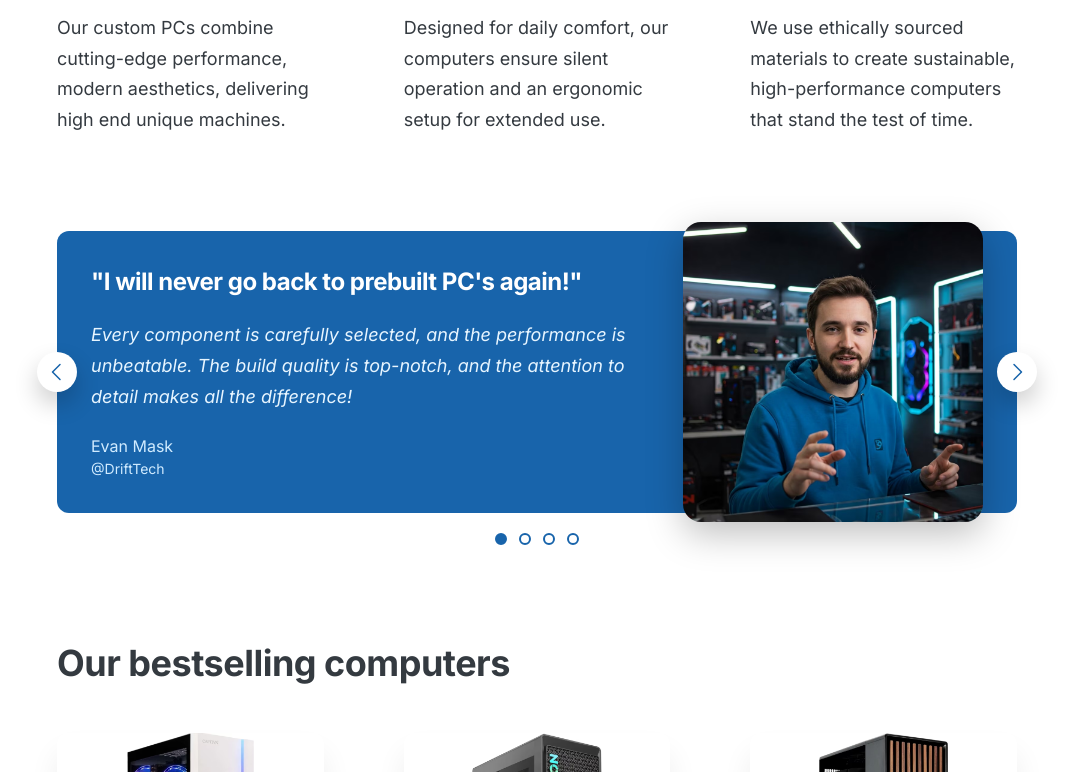
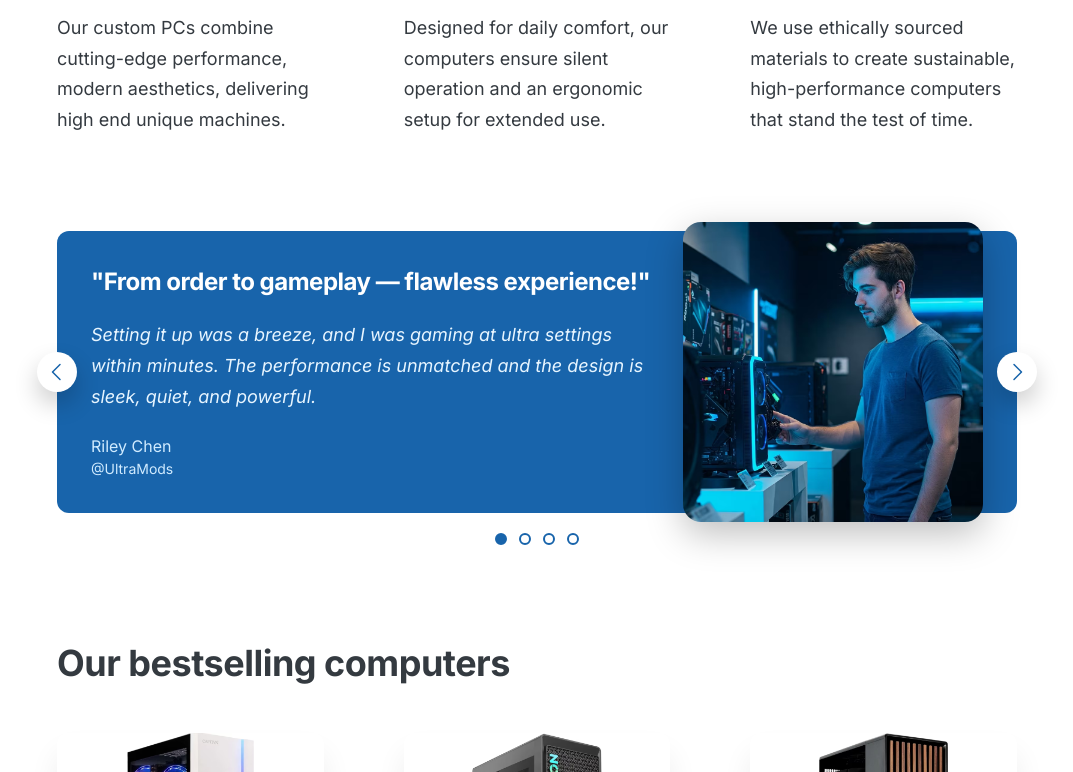
Before and after one commit to maxhabibulin/Click-And-Build, a plain HTML site: page index.html in a window 1280 px wide. Both pictures are taken after a click on the button 160 px from the left and 1151 px from the top of the page. Shown: the part 779-1551 px from the top of the page, without its empty margins (103-1176 px from the left). Drawn offline with Linux system fonts and the light colour scheme.

Commit message:
feat: add testimonial feature with new class and dynamic rendering

```diff
--- a/index.html
+++ b/index.html
@@ -103,19 +103,28 @@
       <section class="container testimonial-section">
         <div class="testimonial-layout">
           <div class="testimonial-box">
-            <h2>"I will never go back to prebuilt PC's again!"</h2>
-            <blockquote class="testimonial-text">
+            <h2 id="testimonial-heading">
+              "I will never go back to prebuilt PC's again!"
+            </h2>
+            <blockquote class="testimonial-text" id="testimonial-text-quote">
               Every component is carefully selected, and the performance is
               unbeatable. The build quality is top-notch, and the attention to
               detail makes all the difference!
             </blockquote>
-            <p class="testimonial-author">Evan Mask</p>
-            <p class="testimonial-job">@DriftTech</p>
+            <p class="testimonial-author" id="testimonial-author-name">
+              Evan Mask
+            </p>
+            <p class="testimonial-job" id="testimonial-job-tag">@DriftTech</p>
           </div>
-          <img src="img/customer.avif" alt="Customer" />
+          <img
+            id="testimonial-image"
+            src="img/customer-1.avif"
+            alt="Customer"
+          />
         </div>
         <button
           class="testimonial-btn btn--left"
+          id="move-testimonial-backward"
           aria-label="Previous testimonial"
         >
           <svg
@@ -133,6 +142,7 @@
         </button>
         <button
           class="testimonial-btn btn--right"
+          id="move-testimonial-forward"
           aria-label="Next testimonial"
         >
           <svg
--- a/main.js
+++ b/main.js
@@ -1,7 +1,42 @@
 "use strict";
 
 import CurrentYear from "./modules/current-year.js";
+import Testimonial from "./modules/testimonial.js";
 
+const testimonial = new Testimonial();
 const currentYear = new CurrentYear();
+
+const testimonialElements = {
+  heading: document.querySelector("#testimonial-heading"),
+  quote: document.querySelector("#testimonial-text-quote"),
+  name: document.querySelector("#testimonial-author-name"),
+  tag: document.querySelector("#testimonial-job-tag"),
+  image: document.querySelector("#testimonial-image"),
+  btnBackward: document.querySelector("#move-testimonial-backward"),
+  btnForward: document.querySelector("#move-testimonial-forward"),
+};
 const showCurrentYear = document.querySelector("#show-current-year");
+
 showCurrentYear.textContent = currentYear.getCurrentYear();
+
+const render = () => {
+  const { heading, quote, name, tag, image } = testimonial
+    .getTestimonials()
+    .at(testimonial.counter);
+
+  testimonialElements.heading.textContent = heading;
+  testimonialElements.quote.textContent = quote;
+  testimonialElements.name.textContent = name;
+  testimonialElements.tag.textContent = tag;
+  testimonialElements.image.src = image;
+};
+
+testimonialElements.btnBackward.addEventListener("click", () => {
+  testimonial.moveBackward();
+  render();
+});
+
+testimonialElements.btnForward.addEventListener("click", () => {
+  testimonial.moveForward();
+  render();
+});
--- /dev/null
+++ b/modules/testimonial.js
@@ -0,0 +1,76 @@
+"strict";
+
+class Testimonial {
+  #counter;
+  #testimonials;
+
+  constructor() {
+    this.#counter = 0;
+    this.#testimonials = [
+      {
+        heading: `"I will never go back to prebuilt PC's again!"`,
+        quote: `Every component is carefully selected, and the performance is
+              unbeatable. The build quality is top-notch, and the attention to
+              detail makes all the difference!`,
+        name: "Evan Mask",
+        tag: "@DriftTech",
+        image: "/img/customer-1.avif",
+      },
+      {
+        heading: `"Custom builds changed how I game forever!"`,
+        quote: `The speed and power of this machine blew me away.
+          Every part was chosen with precision, and the result
+          is a flawless experience — smooth, fast, and reliable!`,
+        name: "Lara Kent",
+        tag: "@PixelForge",
+        image: "/img/hero.avif",
+      },
+      {
+        heading: `"The best PC I've ever owned — hands down!"`,
+        quote: `Everything runs buttery smooth, even the most demanding games.
+         The attention to detail in the build is incredible, and I love
+         knowing each part was chosen just for me.`,
+        name: "Jordan Blake",
+        tag: "@NextGenBuilds",
+        image: "/img/customer-1.avif",
+      },
+      {
+        heading: `"From order to gameplay — flawless experience!"`,
+        quote: `Setting it up was a breeze, and I was gaming at ultra settings
+         within minutes. The performance is unmatched and the design
+         is sleek, quiet, and powerful.`,
+        name: "Riley Chen",
+        tag: "@UltraMods",
+        image: "/img/hero.avif",
+      },
+    ];
+  }
+
+  get counter() {
+    return this.#counter;
+  }
+
+  set counter(value) {
+    this.#counter = value;
+  }
+
+  getTestimonials() {
+    return this.#testimonials;
+  }
+
+  moveForward() {
+    if (this.#counter > 2) {
+      this.counter = -1;
+    }
+    this.#counter++;
+  }
+
+  moveBackward() {
+    if (this.#counter < 1) {
+      this.#counter = 4;
+    }
+    this.#counter--;
+  }
+}
+
+export default Testimonial;
```
Also changed, not shown: img/customer-1.avif (renamed from img/customer.avif).
